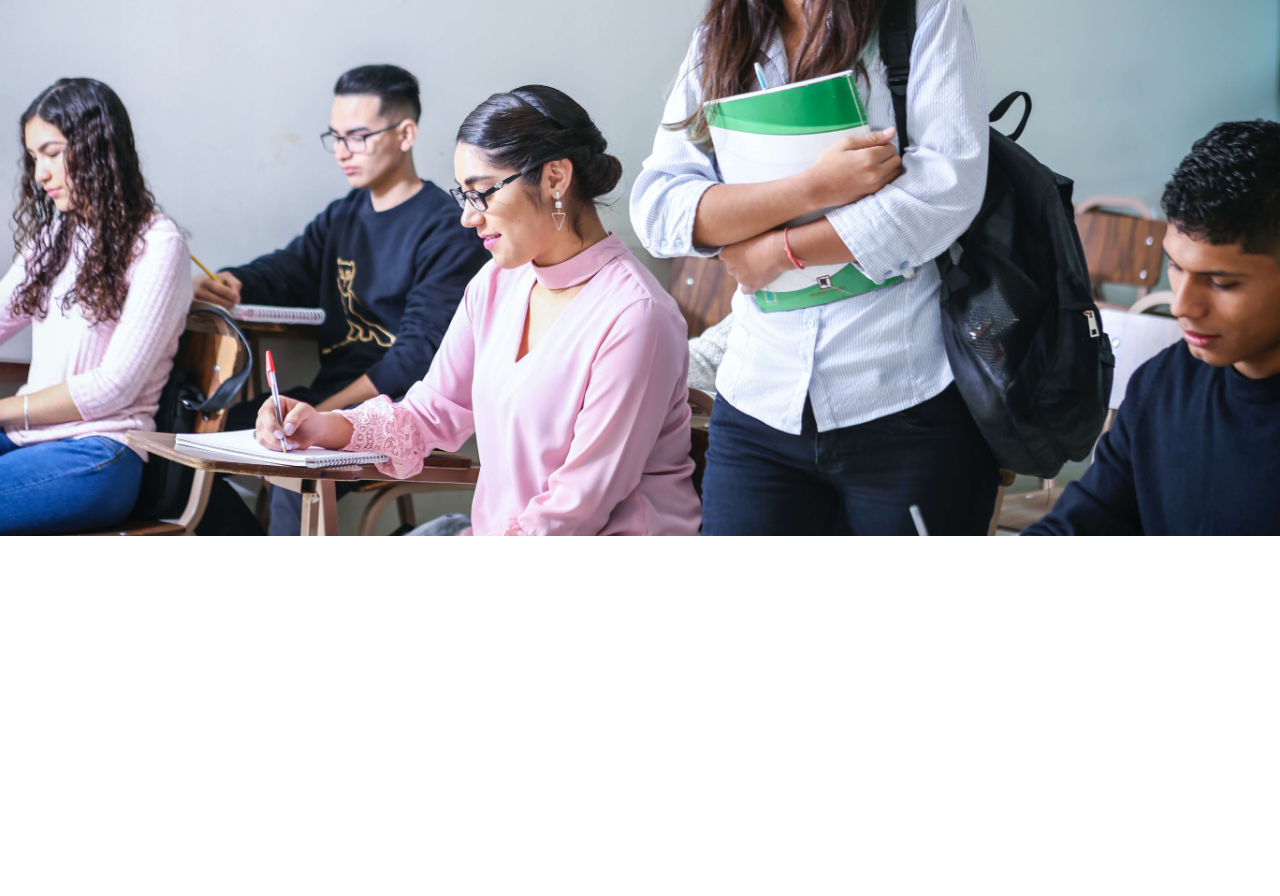
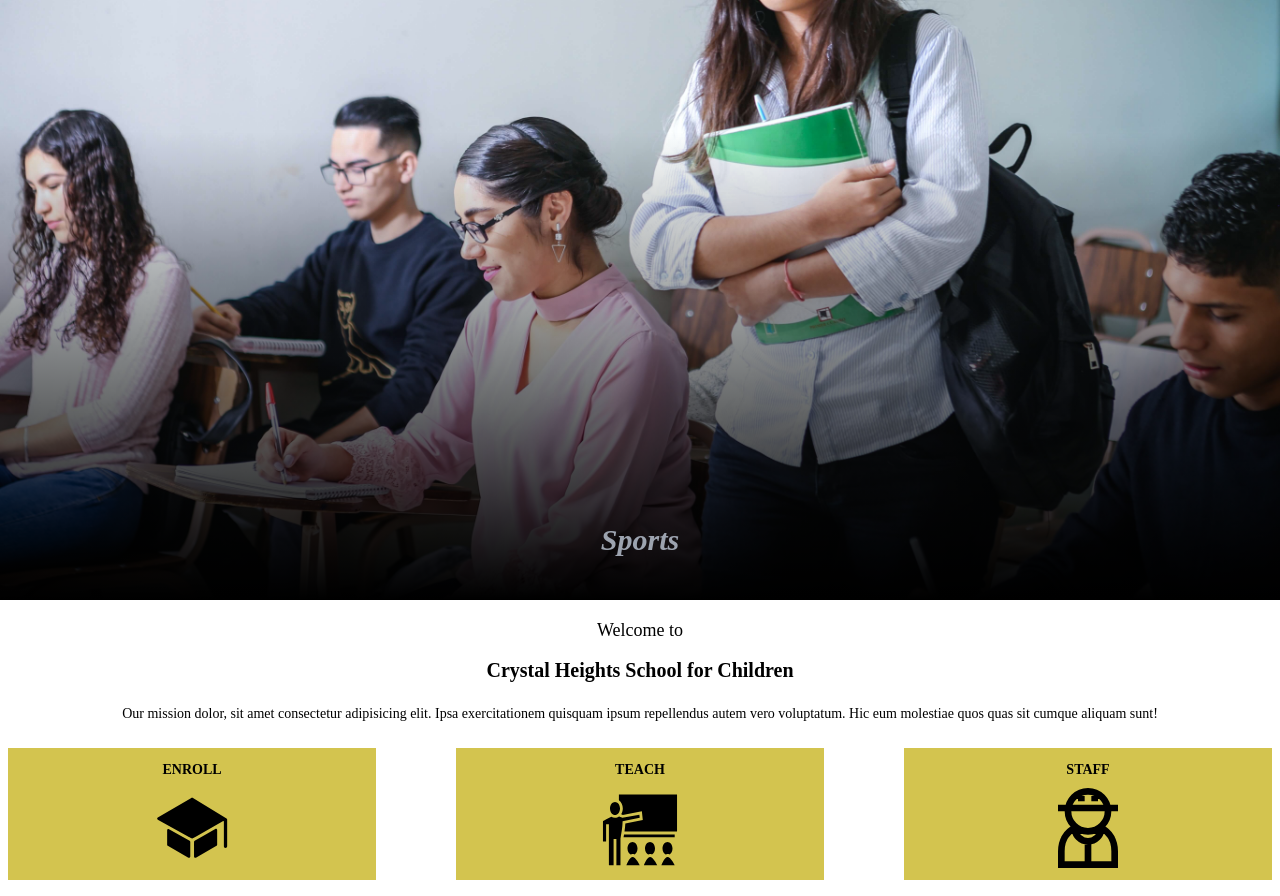
Before and after one commit to gitdela/cs-school, a React (Create React App) app: page / in a window 1280 px wide. Shown: the part 180-1076 px from the top of the page. Before the commit the page ends 800 px from the top, so only its background shows below. Built offline with nearby package versions, Linux system fonts and the light colour scheme; the HTML template or start-up script is replaced by a standard one.

Commit message:
Add Welcome.jsx

```diff
--- a/src/App.js
+++ b/src/App.js
@@ -1,7 +1,8 @@
 import React from 'react';
-import TopBar from './Components/TopBar';
+// import TopBar from './Components/TopBar';
 import NavBar from './Components/NavBar';
 import Hero from './Components/Hero';
+import Welcome from './Components/Welcome';
 
 function App() {
   return (
@@ -9,6 +10,7 @@ function App() {
       {/* <TopBar /> */}
       <NavBar />
       <Hero />
+      <Welcome />
     </div>
   );
 }
--- a/src/Components/Hero.jsx
+++ b/src/Components/Hero.jsx
@@ -1,4 +1,4 @@
-import React, { useState, useEffect } from 'react';
+import React, { useState } from 'react';
 import { BsArrowLeftShort, BsArrowRightShort } from 'react-icons/bs';
 import image1 from '../Assets/adria-crehuet-cano-LIhB1_mAGhY-unsplash.jpg';
 import image2 from '../Assets/alan-rodriguez-N17Nkbsc-zY-unsplash.jpg';
@@ -10,18 +10,33 @@ const Hero = () => {
   const slides = [
     {
       url: image1,
+      heading: 'Junior High School',
+      description:
+        'Lorem ipsum dolor sit amet consectetur adipisicing elit. Labore eum ipsum necessitatibus consectetur enim illum, nostrum vitae dolorem animi doloremque delectus dignissimos nulla suscipit nobis magni sednam! Dicta, vitae. Nulla quaerat tenetur vero incidunt sunt commodi? Sed et a perferendis animi? Eligendi quis enim deleniti sapiente sed.Quas numquam error, esse velit quibusdam molesiae tenetur consequuntur exercitationem dolorum expedita!',
     },
     {
       url: image2,
+      heading: 'Primary',
+      description:
+        'In this code, the overlay is created by adding an absolute-positioned div with a gradient background as a child of the main div. The gradient goes from black at the bottom to transparent at the top, creating the dark overlay effect. The text is positioned using the absolute class and adjusted with bottom-8 to ensure it appears above the overlay.',
     },
     {
       url: image3,
+      heading: 'Creche',
+      description:
+        'I apologize for the confusion. It seems there was an oversight in my previous response. To achieve the desired dark overlay effect, you can utilize the before pseudo-element in CSS. Heres an updated version of the code that includes the overlay',
     },
     {
       url: image4,
+      heading: 'Sports',
+      description:
+        'The href attribute requires a valid value to be accessible. Provide a valid, navigable address as the href value. If you cannot provide a valid href, but still need the element to resemble a link, use a button and change it with appropriate styles. Learn mor',
     },
     {
       url: image5,
+      heading: 'Graduation',
+      description:
+        'i have this hero section with an image slider, how do i create a dark overlay in the bottom 10% to add text to it in tailwind? i want the overlay to be like a gradient from bottom that becomes transparent about 10% of the height of the image going up so that i can add the text to the dark part below. describer the problem and help me so this',
     },
   ];
 
@@ -40,7 +55,7 @@ const Hero = () => {
   };
 
   return (
-    <div className='group h-[780px] w-screen py-16 pt-20 relative'>
+    <div className='group h-[780px] w-screen pt-20 relative'>
       <img
         src={slides[currentIndex].url}
         alt=''
@@ -48,15 +63,20 @@ const Hero = () => {
       />
       <div
         onClick={prevSlide}
-        className='lg:hidden absolute top-[50%] -translate-x-0 translate-y-[-50%] left-5 text-2xl rounded-full p-2 bg-black/50 text-customOrange cursor-pointer lg:group-hover:block'
+        className='lg:hidden absolute top-[50%] -translate-x-0 translate-y-[-50%] left-5 text-2xl rounded-full p-2 bg-black/50 text-customOrange cursor-pointer z-30 lg:group-hover:block'
       >
         <BsArrowLeftShort size={30} />
       </div>
       <div
         onClick={nextSlide}
-        className='lg:hidden absolute top-[50%] -translate-x-0 translate-y-[-50%] right-5 text-2xl rounded-full p-2 bg-black/50 text-customOrange cursor-pointer lg:group-hover:block'
+        className='lg:hidden absolute top-[50%] -translate-x-0 translate-y-[-50%] right-5 text-2xl rounded-full p-2 bg-black/50 text-customOrange cursor-pointer z-30 lg:group-hover:block'
       >
         <BsArrowRightShort size={30} />
+      </div>
+      <div className='absolute bottom-0 left-0 right-0 h-3/5 bg-gradient-to-t from-black to-transparent z-10'></div>
+
+      <div className='absolute right-[50%] translate-x-[50%] text-base font-bold text-gray-400 top-[90%] italic z-20 sm:text-3xl'>
+        {slides[currentIndex].heading}
       </div>
     </div>
   );
--- a/src/Components/NavBar.jsx
+++ b/src/Components/NavBar.jsx
@@ -31,7 +31,7 @@ const NavBar = () => {
     },
   ];
   return (
-    <nav className='w-full fixed text-black bg-customYellow/80 z-10'>
+    <nav className='w-full fixed text-black bg-customYellow/80 z-50'>
       <div className='max-w-screen-xl mx-auto flex h-20 justify-between items-center px-4'>
         <img src={BrandName} className='h-4/5' alt='' />
         <ul className='hidden lg:flex px-4'>
--- /dev/null
+++ b/src/Components/Welcome.jsx
@@ -0,0 +1,38 @@
+import React from 'react';
+import { IoIosSchool } from 'react-icons/io';
+import { GiTeacher } from 'react-icons/gi';
+import { GrUserWorker } from 'react-icons/gr';
+
+const Welcome = () => {
+  return (
+    <main className='flex flex-col max-w-screen-xl py-4 px-2 mx-auto space-y-4 justify-center items-center'>
+      <div className='text-center'>
+        <h1 className='text-black text-lg pb-3'>Welcome to</h1>
+        <h1 className='text-black text-xl font-bold'>
+          Crystal Heights School for Children
+        </h1>
+      </div>
+      <p className='text-center text-sm p-1 pb-2'>
+        Our mission dolor, sit amet consectetur adipisicing elit. Ipsa
+        exercitationem quisquam ipsum repellendus autem vero voluptatum. Hic eum
+        molestiae quos quas sit cumque aliquam sunt!
+      </p>
+      <div className='w-full flex justify-center m-4 space-x-2 sm:space-x-20 items-center'>
+        <div className='bg-customYellow flex flex-col items-center justify-center py-3 w-1/3 cursor-pointer text-center'>
+          <h1 className='text-sm font-bold mb-2'>ENROLL</h1>
+          <IoIosSchool size={80} />
+        </div>
+        <div className='bg-customYellow flex flex-col items-center justify-center py-3 w-1/3 cursor-pointer text-center'>
+          <h1 className='text-sm font-bold mb-2'>TEACH</h1>
+          <GiTeacher size={80} />
+        </div>
+        <div className='bg-customYellow flex flex-col items-center justify-center py-3 w-1/3 cursor-pointer text-center'>
+          <h1 className='text-sm font-bold mb-2'>STAFF</h1>
+          <GrUserWorker size={80} />
+        </div>
+      </div>
+    </main>
+  );
+};
+
+export default Welcome;
```
